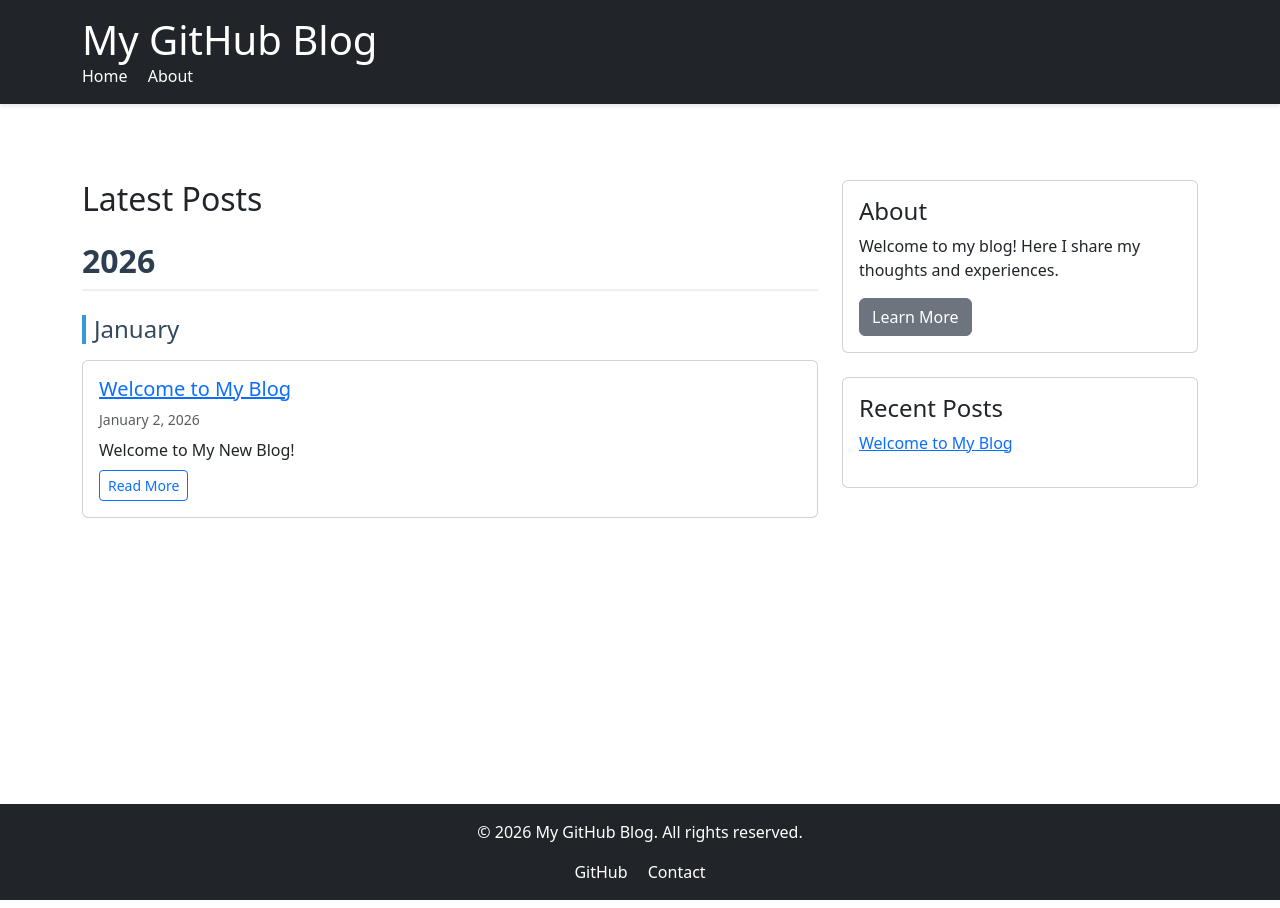
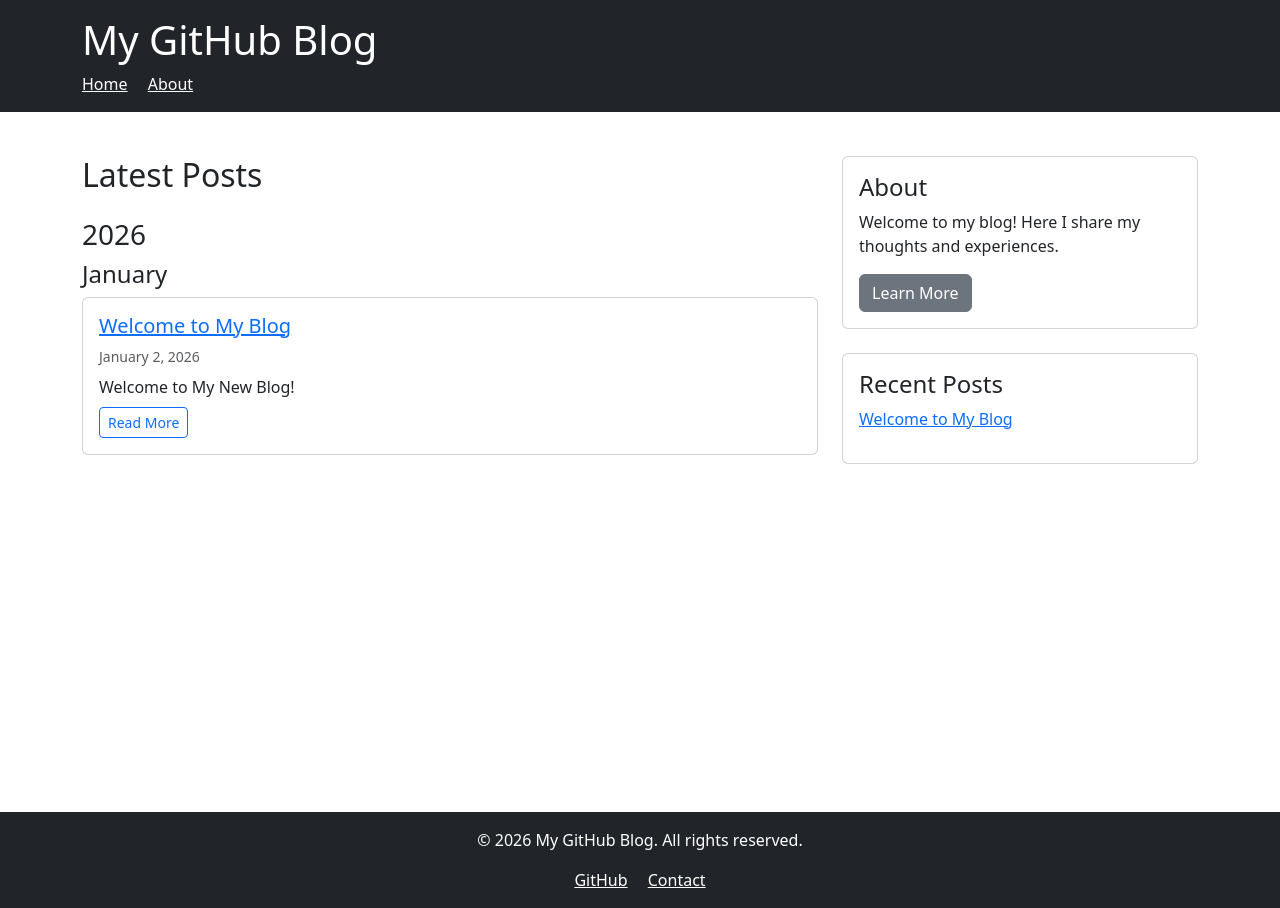
Before and after one commit to venkatram64/venkatram64.github.io, a Jekyll site: the page built from index.html, in a window 1280 px wide. Built offline with Jekyll 4.4.1, drawn with Linux system fonts in a browser that asks for light colours.

Commit message:
another update

```diff
--- a/_layouts/default.html
+++ b/_layouts/default.html
@@ -18,13 +18,13 @@
         </div>
     </header>
 
-    <div class="content-wrapper">
-        <main class="container my-4">
+    <main class="content-wrapper">
+        <div class="container my-4">
             {{ content }}
-        </main>
-    </div>
+        </div>
+    </main>
 
-    <footer class="bg-dark text-white text-center p-3 mt-5">
+    <footer class="bg-dark text-white text-center p-3">
         <div class="container">
             <p>&copy; {{ 'now' | date: "%Y" }} {{ site.title }}. All rights reserved.</p>
             <div class="social-links">
--- a/css/style.css
+++ b/css/style.css
@@ -1,4 +1,4 @@
-/* Main Styles */
+/* Main Layout */
 html, body {
     height: 100%;
     margin: 0;
@@ -14,136 +14,26 @@
     min-height: 100vh;
 }
 
-/* Header Styles */
-header {
-    margin-bottom: 2rem;
-    box-shadow: 0 2px 4px rgba(0,0,0,0.1);
-}
-
-header h1 {
-    margin: 0;
-    font-size: 2.5rem;
-}
-
-header a:hover {
-    text-decoration: none;
-    opacity: 0.9;
-}
-
-/* Year and Month Headers */
-.year-header {
-    font-size: 2rem;
-    color: #2c3e50;
-    padding-bottom: 0.5rem;
-    border-bottom: 2px solid #f0f0f0;
-    margin-bottom: 1.5rem;
-    font-weight: 600;
-}
-
-.month-header {
-    font-size: 1.5rem;
-    color: #34495e;
-    margin: 1.5rem 0 1rem 0;
-    padding-left: 0.5rem;
-    border-left: 4px solid #3498db;
-}
-
-.year-group {
-    margin-bottom: 3rem;
-}
-
-.month-group {
-    margin-bottom: 2rem;
-}
-
-/* Post Styles */
-.post {
-    margin-bottom: 1.5rem;
-    transition: transform 0.2s ease, box-shadow 0.2s ease;
-}
-
-.post:hover {
-    transform: translateY(-2px);
-    box-shadow: 0 4px 8px rgba(0,0,0,0.1);
-}
-
-.post-title {
-    color: #2c3e50;
-    margin-bottom: 0.5rem;
-}
-
-.post-meta {
-    color: #7f8c8d;
-    font-size: 0.9rem;
-    margin-bottom: 1rem;
-}
-
-/* Navigation */
-nav a {
-    margin-right: 1rem;
-    text-decoration: none;
-}
-
 /* Content Wrapper */
 .content-wrapper {
     flex: 1 0 auto;
+    width: 100%;
     padding: 20px 0;
 }
 
 /* Footer */
 footer {
     flex-shrink: 0;
-    margin-top: auto;
+    width: 100%;
     padding: 2rem 0;
     background-color: #343a40;
     color: white;
-    width: 100%;
+    margin-top: auto;
 }
 
-footer a {
-    color: #f8f9fa;
-    text-decoration: none;
-}
-
-footer a:hover {
-    color: #17a2b8;
-    text-decoration: none;
-}
-
-/* Responsive Design */
-@media (max-width: 768px) {
-    header h1 {
-        font-size: 2rem;
-    }
-
-    .container {
-        padding: 0 15px;
+/* Ensure the footer is at the bottom on all screen sizes */
+@media (min-width: 768px) {
+    .content-wrapper {
+        min-height: calc(100vh - 200px); /* Adjust this value based on your header/footer height */
     }
 }
-
-/* Code Blocks */
-pre {
-    background-color: #f8f9fa;
-    padding: 1rem;
-    border-radius: 4px;
-    overflow-x: auto;
-}
-
-code {
-    font-family: 'Courier New', Courier, monospace;
-    background-color: #f8f9fa;
-    padding: 0.2rem 0.4rem;
-    border-radius: 3px;
-    font-size: 0.9em;
-}
-
-/* Links */
-a {
-    color: #007bff;
-    text-decoration: none;
-}
-
-a:hover {
-    color: #0056b3;
-    text-decoration: underline;
-}
```
